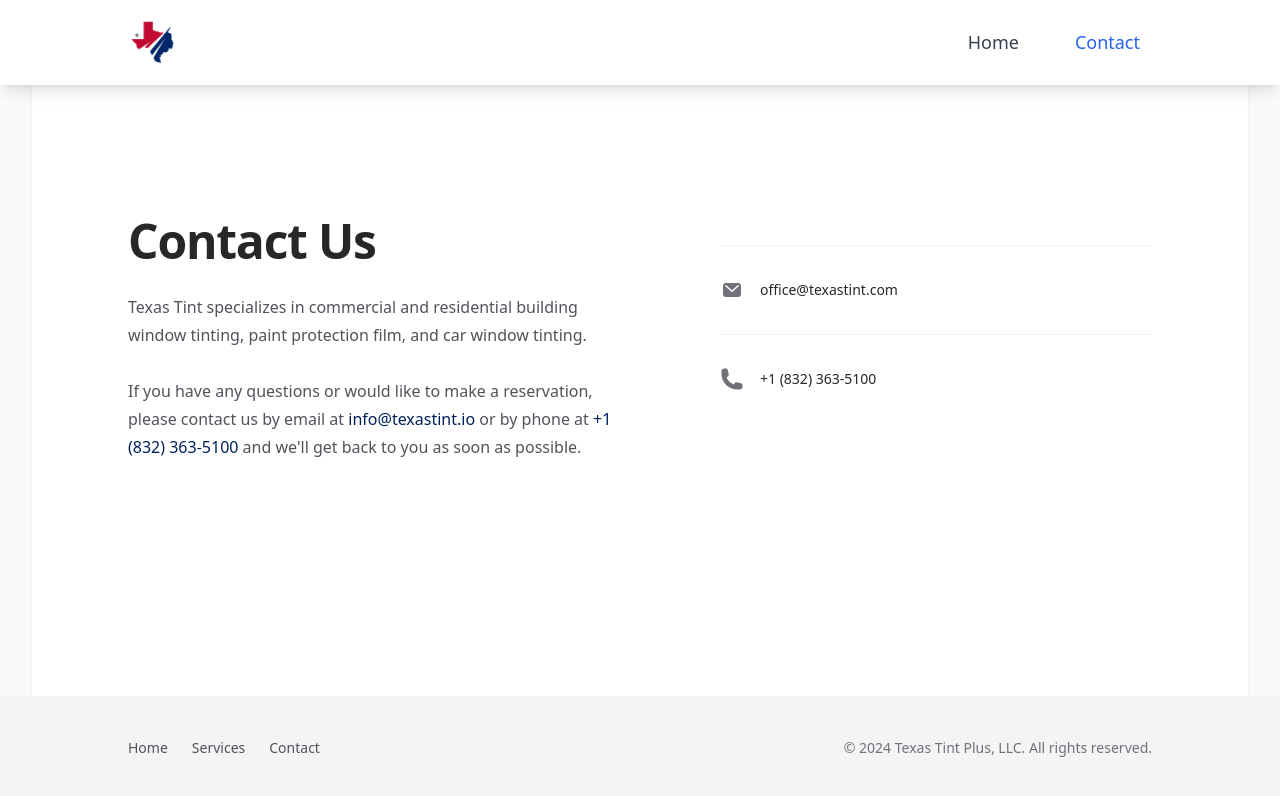
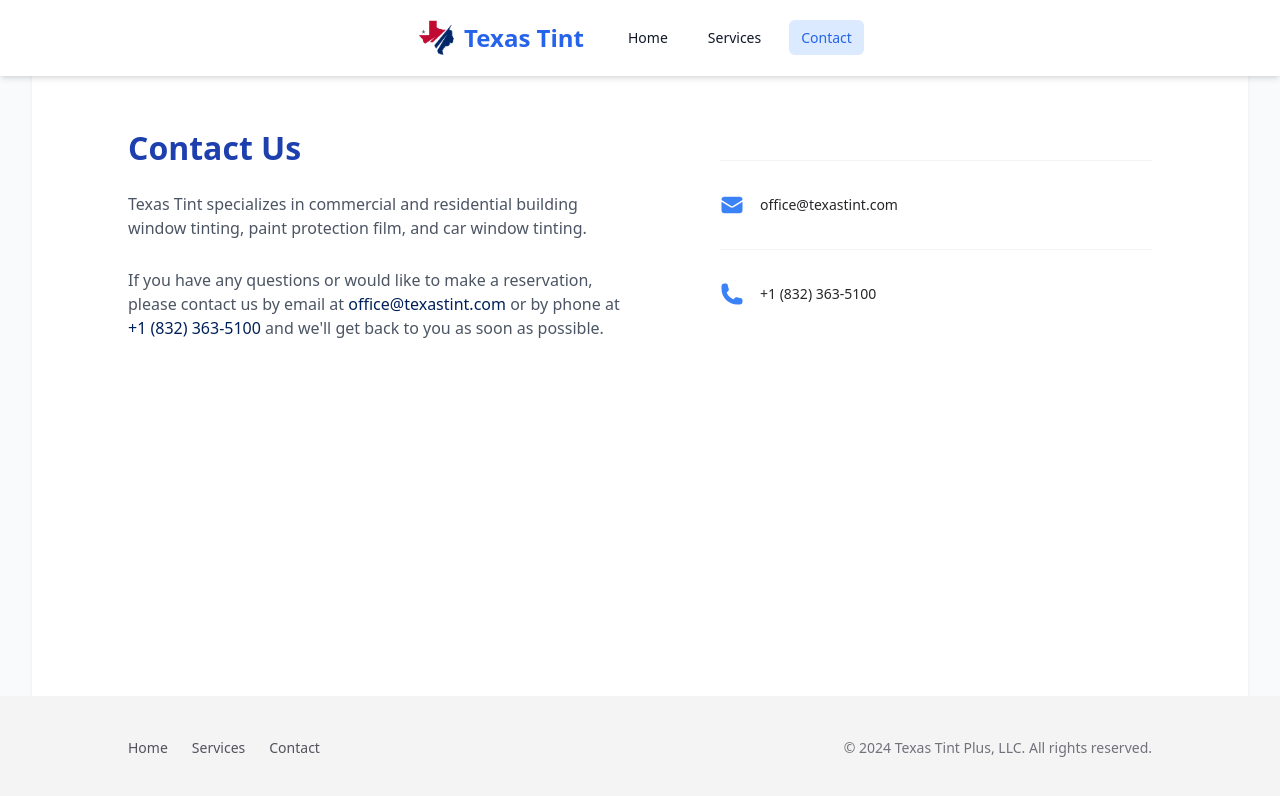
Before and after one commit to jeffreyehogg/texas-tint, a Next.js app: page /contact in a window 1280 px wide. Shown: the top 796 px of the page. Built offline with nearby package versions, Linux system fonts and the light colour scheme.

Commit message:
update styling

```diff
--- a/src/app/contact/page.tsx
+++ b/src/app/contact/page.tsx
@@ -1,10 +1,9 @@
 import { type Metadata } from 'next'
-import Image from 'next/image'
 import Link from 'next/link'
 import clsx from 'clsx'
 
 import { Container } from '@/components/Container'
-import { PhoneIcon } from '@heroicons/react/24/solid'
+import { PhoneIcon, EnvelopeIcon } from '@heroicons/react/24/solid'
 
 const SocialLink = ({
   className,
@@ -50,10 +49,10 @@
     <Container className="mt-16 sm:mt-32">
       <div className="grid grid-cols-1 gap-y-16 lg:grid-cols-2 lg:grid-rows-[auto_1fr] lg:gap-y-12">
         <div className="lg:order-first lg:row-span-2">
-          <h1 className="text-4xl font-bold tracking-tight text-zinc-800 sm:text-5xl dark:text-zinc-100">
+          <h2 className="text-4xl font-extrabold text-blue-800 dark:text-white">
             Contact Us
-          </h1>
-          <div className="mt-6 space-y-7 text-base text-zinc-600 dark:text-zinc-400">
+          </h2>
+          <div className="mt-6 space-y-7 text-gray-600 dark:text-gray-300">
             <p>
               Texas Tint specializes in commercial and residential building
               window tinting, paint protection film, and car window tinting.
@@ -62,10 +61,10 @@
               If you have any questions or would like to make a reservation,
               please contact us by email at{' '}
               <a
-                href="mailto:info@texastint.io"
+                href="mailto:office@texastint.com"
                 className="text-[#00205A] dark:text-blue-700"
               >
-                info@texastint.io{' '}
+                office@texastint.com{' '}
               </a>
               {/* space */}
               or by phone at{' '}
@@ -81,15 +80,17 @@
         </div>
         <div className="lg:pl-20">
           <ul role="list">
-            <SocialLink
-              href="mailto:office@texastint.com"
-              icon={MailIcon}
-              className="mt-8 border-t border-zinc-100 pt-8 dark:border-zinc-700/40"
-            >
-              office@texastint.com
-            </SocialLink>
             <div className="mt-8 flex space-x-4 border-t border-zinc-100 pt-8 dark:border-zinc-700/40">
-              <PhoneIcon className="h-6 w-6 flex-none fill-zinc-500" />
+              <EnvelopeIcon className="h-6 w-6 flex-none fill-blue-500" />
+              <a
+                href="tel:+1-832-363-5100"
+                className="group flex text-sm font-medium text-zinc-800 transition hover:text-[#00205A] dark:text-zinc-200 dark:hover:text-[#00205A]"
+              >
+                office@texastint.com
+              </a>
+            </div>
+            <div className="mt-8 flex space-x-4 border-t border-zinc-100 pt-8 dark:border-zinc-700/40">
+              <PhoneIcon className="h-6 w-6 flex-none fill-blue-500" />
               <a
                 href="tel:+1-832-363-5100"
                 className="group flex text-sm font-medium text-zinc-800 transition hover:text-[#00205A] dark:text-zinc-200 dark:hover:text-[#00205A]"
--- a/src/components/Container.tsx
+++ b/src/components/Container.tsx
@@ -1,38 +1,47 @@
 import { forwardRef } from 'react'
 import clsx from 'clsx'
 
-export const ContainerOuter = forwardRef<
-  React.ElementRef<'div'>,
+const ContainerOuter = forwardRef<
+  HTMLDivElement,
   React.ComponentPropsWithoutRef<'div'>
->(function OuterContainer({ className, children, ...props }, ref) {
+>((props, ref) => {
+  const { className, children, ...otherProps } = props
   return (
-    <div ref={ref} className={clsx('sm:px-8', className)} {...props}>
-      <div className="mx-auto w-full max-w-7xl lg:px-8">{children}</div>
+    <div
+      ref={ref}
+      className={clsx('w-full px-4 sm:px-8', className)}
+      {...otherProps}
+    >
+      <div className="mx-auto max-w-7xl lg:px-8">{children}</div>
     </div>
   )
 })
 
-export const ContainerInner = forwardRef<
-  React.ElementRef<'div'>,
+const ContainerInner = forwardRef<
+  HTMLDivElement,
   React.ComponentPropsWithoutRef<'div'>
->(function InnerContainer({ className, children, ...props }, ref) {
+>((props, ref) => {
+  const { className, children, ...otherProps } = props
   return (
     <div
       ref={ref}
-      className={clsx('relative px-4 sm:px-8 lg:px-12', className)}
-      {...props}
+      className={clsx('relative px-2 sm:px-4 md:px-6', className)}
+      {...otherProps}
     >
-      <div className="mx-auto max-w-2xl lg:max-w-5xl">{children}</div>
+      <div className="mx-auto max-w-lg md:max-w-2xl lg:max-w-5xl">
+        {children}
+      </div>
     </div>
   )
 })
 
 export const Container = forwardRef<
-  React.ElementRef<typeof ContainerOuter>,
+  HTMLDivElement,
   React.ComponentPropsWithoutRef<typeof ContainerOuter>
->(function Container({ children, ...props }, ref) {
+>(function Container(props, ref) {
+  const { children, ...otherProps } = props
   return (
-    <ContainerOuter ref={ref} {...props}>
+    <ContainerOuter ref={ref} {...otherProps}>
       <ContainerInner>{children}</ContainerInner>
     </ContainerOuter>
   )
--- a/src/components/Header.tsx
+++ b/src/components/Header.tsx
@@ -6,9 +6,11 @@
 import { usePathname } from 'next/navigation'
 import clsx from 'clsx'
 import { Container } from '@/components/Container'
-import { Bars3Icon } from '@heroicons/react/24/solid'
+import { Bars3Icon, XMarkIcon } from '@heroicons/react/24/solid'
 
 const logo = require('@/images/logo.png')
+
+const isActivePath = (pathname: string, href: string) => pathname === href
 
 const NavItem = ({
   href,
@@ -20,15 +22,18 @@
   onClick?: () => void
 }) => {
   const pathname = usePathname()
-  const isActive = pathname === href
+  const isActive = isActivePath(pathname, href)
 
   return (
     <li onClick={onClick} className="cursor-pointer">
       <Link
         href={href}
         className={clsx(
-          'px-3 py-2 transition-colors duration-300',
-          isActive ? 'text-blue-600' : 'text-gray-700 hover:text-blue-300',
+          'rounded-md px-3 py-2 text-sm font-medium transition duration-300',
+          isActive
+            ? 'bg-blue-100 text-blue-600 dark:bg-blue-900 dark:text-blue-400'
+            : ' hover:text-gray-100 dark:text-gray-100 dark:hover:text-white',
+          'sm:[&:not(.active)]:text-shadow',
         )}
       >
         {children}
@@ -39,8 +44,9 @@
 
 const DesktopNavigation = () => (
   <nav className="hidden md:block">
-    <ul className="flex space-x-8 text-lg font-medium">
+    <ul className="flex space-x-4">
       <NavItem href="/">Home</NavItem>
+      <NavItem href="/services">Services</NavItem>
       <NavItem href="/contact">Contact</NavItem>
     </ul>
   </nav>
@@ -53,11 +59,13 @@
   isOpen: boolean
   onClose: () => void
 }) => {
-  const menuRef = useRef(null)
+  const menuRef = useRef<HTMLDivElement>(null)
 
   useEffect(() => {
     const handleClickOutside = (event: MouseEvent) => {
+      if (menuRef.current && !menuRef.current.contains(event.target as Node)) {
         onClose()
+      }
     }
 
     if (isOpen) {
@@ -73,61 +81,116 @@
     <div
       ref={menuRef}
       className={clsx(
-        'absolute right-0 top-16 w-48 transform rounded-lg bg-white shadow-xl transition-all duration-300',
-        isOpen
-          ? 'visible scale-100 opacity-100'
-          : 'invisible scale-95 opacity-0',
+        'fixed inset-0 bg-black bg-opacity-50 transition-opacity',
+        isOpen ? 'opacity-100' : 'pointer-events-none opacity-0',
       )}
     >
-      <ul className="py-2">
+      <div
+        className={clsx(
+          'absolute right-0 mt-2 w-56 transform rounded-lg bg-white shadow-xl transition-all',
+          isOpen ? 'translate-x-0' : 'translate-x-full',
+        )}
+      >
+        <button
+          onClick={onClose}
+          className="absolute right-2 top-2 p-2 text-gray-600"
+        >
+          <XMarkIcon className="h-5 w-5" />
+        </button>
+        <ul className="text-shadow p-2">
           <NavItem href="/" onClick={onClose}>
             Home
+          </NavItem>
+          <NavItem href="/services" onClick={onClose}>
+            Services
           </NavItem>
           <NavItem href="/contact" onClick={onClose}>
             Contact
           </NavItem>
         </ul>
       </div>
+    </div>
   )
 }
 
 export const Header = () => {
   const [isMobileMenuOpen, setIsMobileMenuOpen] = useState(false)
+  const [isScrolled, setIsScrolled] = useState(false)
+  const pathname = usePathname()
 
-  const toggleMobileMenu = () => setIsMobileMenuOpen(!isMobileMenuOpen)
+  useEffect(() => {
+    const handleScroll = () => {
+      setIsScrolled(window.scrollY > 50)
+    }
+
+    window.addEventListener('scroll', handleScroll)
+    return () => window.removeEventListener('scroll', handleScroll)
+  }, [])
+
+  const isLandingPage = pathname === '/'
 
   return (
-    <header className="sticky top-0 z-50 bg-white shadow-lg">
+    <header
+      className={clsx(
+        'fixed top-0 z-50 w-full transition-colors duration-300',
+        isScrolled || !isLandingPage
+          ? 'bg-white text-gray-900 shadow-md dark:bg-zinc-900 dark:text-white'
+          : 'bg-transparent text-white dark:text-white',
+        isLandingPage && !isScrolled ? 'text-shadow text-white' : '',
+      )}
+    >
       <Container className="flex items-center justify-between py-4">
-        <div className="flex items-center">
-          {/* Logo */}
-          <Link href="/" className="flex flex-grow items-center">
+        <div className="flex items-center space-x-8">
+          <Link href="/" className="flex items-center">
             <Image
               src={logo}
               alt="Texas Tint Logo"
-              width={48}
-              height={48}
+              width={40}
+              height={40}
               priority
+              className={
+                isScrolled || !isLandingPage ? '' : 'contrast-200 filter'
+              } // Optionally adjust logo contrast
             />
+            <span
+              className={clsx(
+                'ml-2 hidden text-2xl font-bold sm:inline',
+                isScrolled || !isLandingPage
+                  ? 'text-blue-600 dark:text-blue-400'
+                  : 'text-white dark:text-white',
+              )}
+            >
+              Texas Tint
+            </span>
           </Link>
-          {/* Mobile Menu Button */}
+
+          <div className="flex items-center space-x-4">
+            <DesktopNavigation />
             <button
-            onClick={toggleMobileMenu}
-            className="ml-4 flex items-center text-gray-700 hover:text-gray-900 md:hidden"
+              onClick={() => setIsMobileMenuOpen(!isMobileMenuOpen)}
+              className={clsx(
+                'p-2 transition-colors duration-300',
+                isScrolled || !isLandingPage
+                  ? 'text-gray-700 hover:text-gray-900 dark:hover:text-gray-300'
+                  : 'text-white hover:text-gray-300 dark:hover:text-gray-300',
+                'md:hidden',
+              )}
               aria-label="Toggle menu"
             >
+              {isMobileMenuOpen ? (
+                <XMarkIcon className="h-6 w-6" />
+              ) : (
                 <Bars3Icon className="h-6 w-6" />
+              )}
             </button>
-
-          {/* Desktop Navigation */}
-          <DesktopNavigation />
+          </div>
+        </div>
+      </Container>
 
       <MobileNavigation
         isOpen={isMobileMenuOpen}
         onClose={() => setIsMobileMenuOpen(false)}
       />
-        </div>
-      </Container>
     </header>
   )
 }
```
Also changed, not shown: src/components/Footer.tsx (+5 -13 lines). Lines whose indentation alone changed are shown as unchanged.
